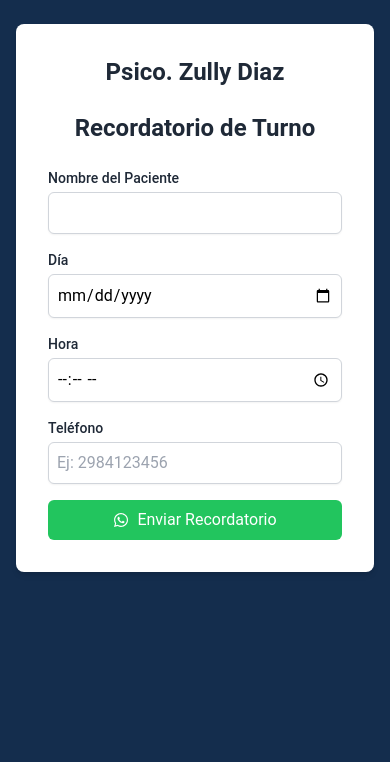
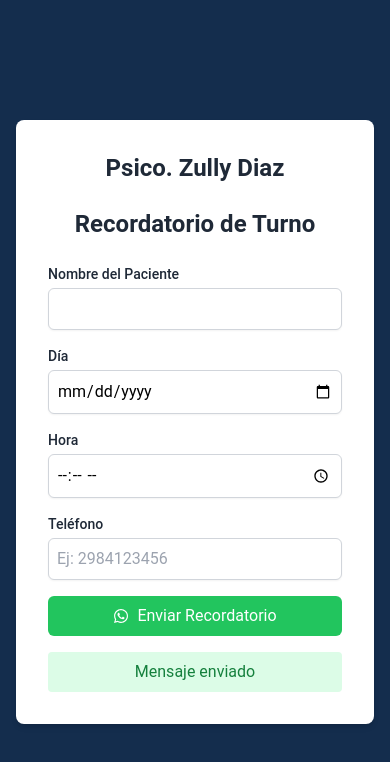
Before and after one commit to luismagnum/turno, a Next.js app: page / in a window 390 px wide. Both pictures are taken after typing "Sample", "2020-01-15", "10:30", "5551234" into the empty fields and a click on the button "Enviar Recordatorio". Shown: the top 762 px of the page. Built offline with nearby package versions, Linux system fonts and the light colour scheme.

Commit message:
centrar mobile

```diff
--- a/src/components/turnos/RecordatorioTurno.js
+++ b/src/components/turnos/RecordatorioTurno.js
@@ -6,6 +6,7 @@ const RecordatorioTurno = () => {
   const [dia, setDia] = useState('');
   const [hora, setHora] = useState('');
   const [telefono, setTelefono] = useState('');
+  const [mensajeEnviado, setMensajeEnviado] = useState(false);
 
   const handleSubmit = (e) => {
     e.preventDefault();
@@ -16,7 +17,7 @@ const RecordatorioTurno = () => {
     const anioFormateado = fecha.getFullYear();
     const fechaFormateada = `${diaFormateado}/${mesFormateado}/${anioFormateado}`;
 
-    const mensaje = `Psico. Zully Diaz:'' ${nombre} '', te recordamos tu turno el ${fechaFormateada} a las ${hora} hs.`;
+    const mensaje = `Psico. Zully Diaz: ${nombre}, te recordamos tu turno el ${fechaFormateada} a las ${hora} hs.`;
     const numeroWhatsApp = `549${telefono}`;
     const url = `https://wa.me/${numeroWhatsApp}?text=${encodeURIComponent(mensaje)}`;
 
@@ -26,10 +27,16 @@ const RecordatorioTurno = () => {
     setDia('');
     setHora('');
     setTelefono('');
+    setMensajeEnviado(true);
+
+    setTimeout(() => {
+      setMensajeEnviado(false);
+    }, 3000);
   };
 
   return (
-    <div className="max-w-md mx-4 md:mx-auto bg-white p-8 rounded-lg shadow-md mt-6">
+    <div className="flex items-center justify-center min-h-screen">
+      <div className="w-full max-w-md mx-4 bg-white p-8 rounded-lg shadow-md">
         <h1 className="text-gray-800 text-2xl font-bold mb-6 text-center">Psico. Zully Diaz</h1>
         <h2 className="text-gray-800 text-2xl font-bold mb-6 text-center">Recordatorio de Turno</h2>
         <form onSubmit={handleSubmit} className="space-y-4">
@@ -82,6 +89,12 @@ const RecordatorioTurno = () => {
             Enviar Recordatorio
           </button>
         </form>
+        {mensajeEnviado && (
+          <div className="mt-4 p-2 bg-green-100 text-green-700 text-center rounded">
+            Mensaje enviado
+          </div>
+        )}
+      </div>
     </div>
   );
 };
```
Lines whose indentation alone changed are shown as unchanged.
